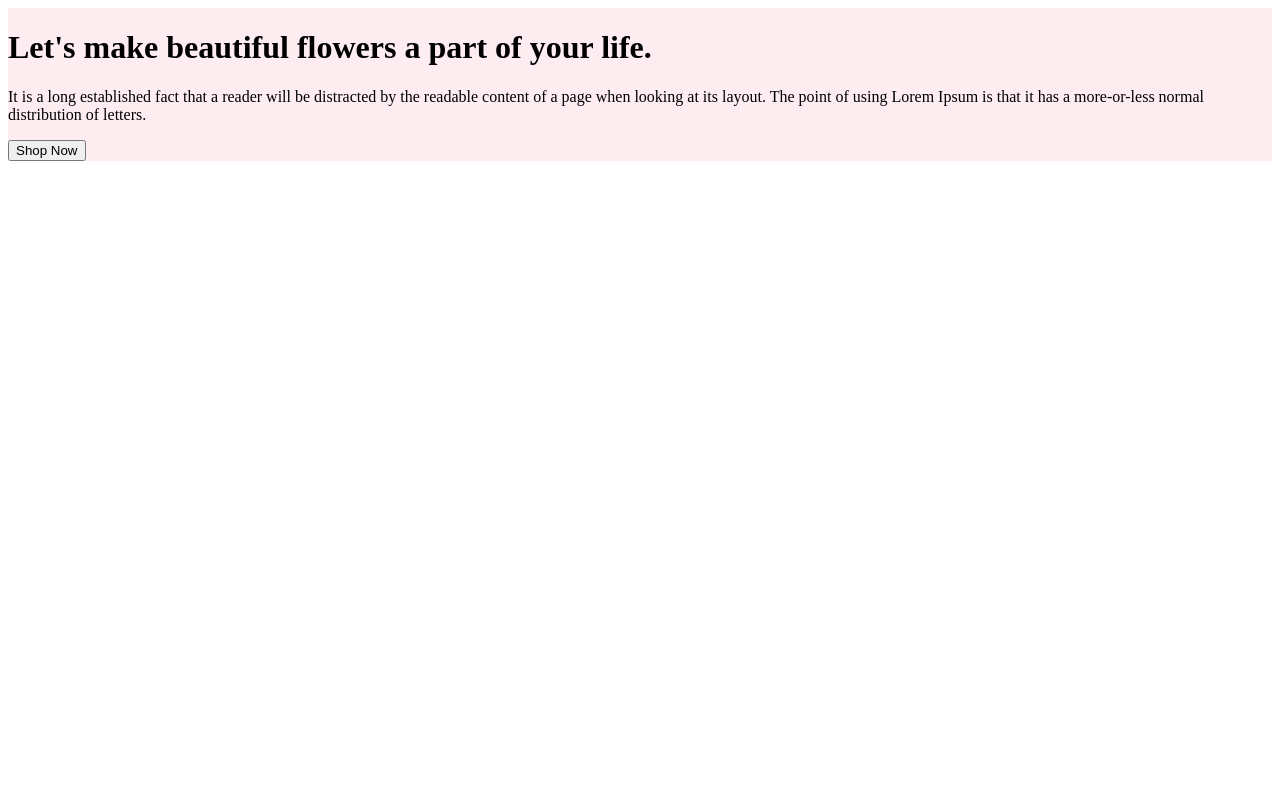
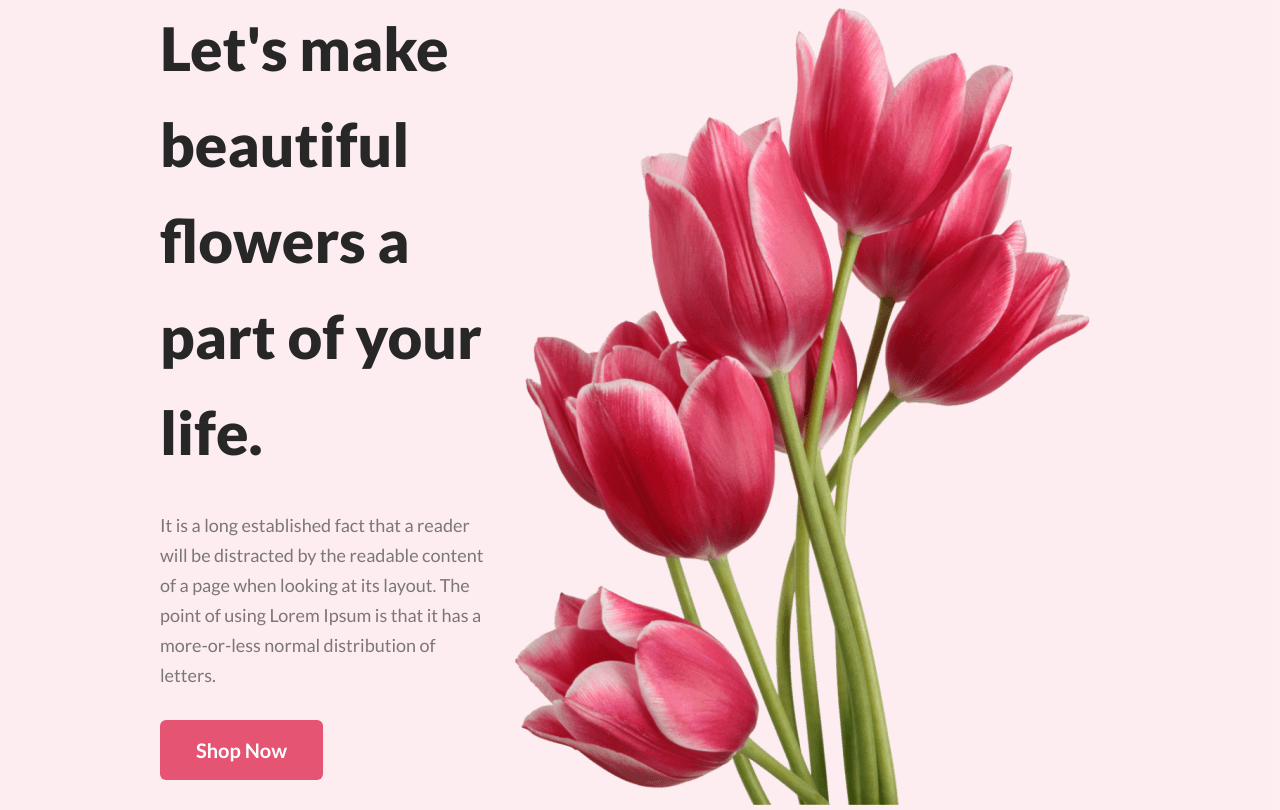
Before and after one commit to kaziabulhasib/test-before-assignment, a plain HTML site: page index.html in a window 1280 px wide. Drawn offline with Linux system fonts and the light colour scheme.

Commit message:
final push

```diff
--- a/Styles/style.css
+++ b/Styles/style.css
@@ -0,0 +1,54 @@
+@import url("https://fonts.googleapis.com/css2?family=Lato:wght@400;700;900&display=swap");
+
+* {
+  margin: 0;
+  padding: 0;
+  font-family: "Lato", sans-serif;
+}
+
+p {
+  font-size: 18px;
+  font-weight: 400;
+  line-height: 30px;
+  letter-spacing: 0em;
+  text-align: left;
+  color: #27272799;
+}
+
+button {
+  background-color: #e55473;
+  color: #fff;
+  padding: 18px 36px;
+  border: none;
+  border-radius: 6px;
+  font-family: Lato;
+  font-size: 20px;
+  font-weight: 700;
+}
+header {
+  background-color: #e554731a;
+}
+.container {
+  width: 75%;
+  max-width: 1440px;
+  margin: 0 auto;
+}
+
+.banner {
+  display: flex;
+  align-items: center;
+  justify-content: space-between;
+}
+
+.banner .banner-text * {
+  margin-bottom: 30px;
+}
+
+.banner .banner-text h1 {
+  font-size: 60px;
+  font-weight: 800;
+  line-height: 96px;
+  letter-spacing: 0em;
+  text-align: left;
+  color: #272727;
+}
--- a/index.html
+++ b/index.html
@@ -4,10 +4,11 @@
     <meta charset="UTF-8" />
     <meta name="viewport" content="width=device-width, initial-scale=1.0" />
     <title>Flower shop</title>
+    <link rel="stylesheet" href="Styles/style.css" />
   </head>
   <body>
     <header>
-      <div class="container" style="display: flex; background-color: #e554731a">
+      <div class="container banner">
         <div class="banner-text">
           <h1>Let's make beautiful flowers a part of your life.</h1>
           <p>
@@ -18,7 +19,7 @@
           </p>
           <button>Shop Now</button>
         </div>
-        <img src="Flower Asset/pngwing 10.png" alt="" class="benner-image" />
+        <img src="images/pngwing 10.png" alt="" class="benner-image" />
       </div>
     </header>
   </body>
```
